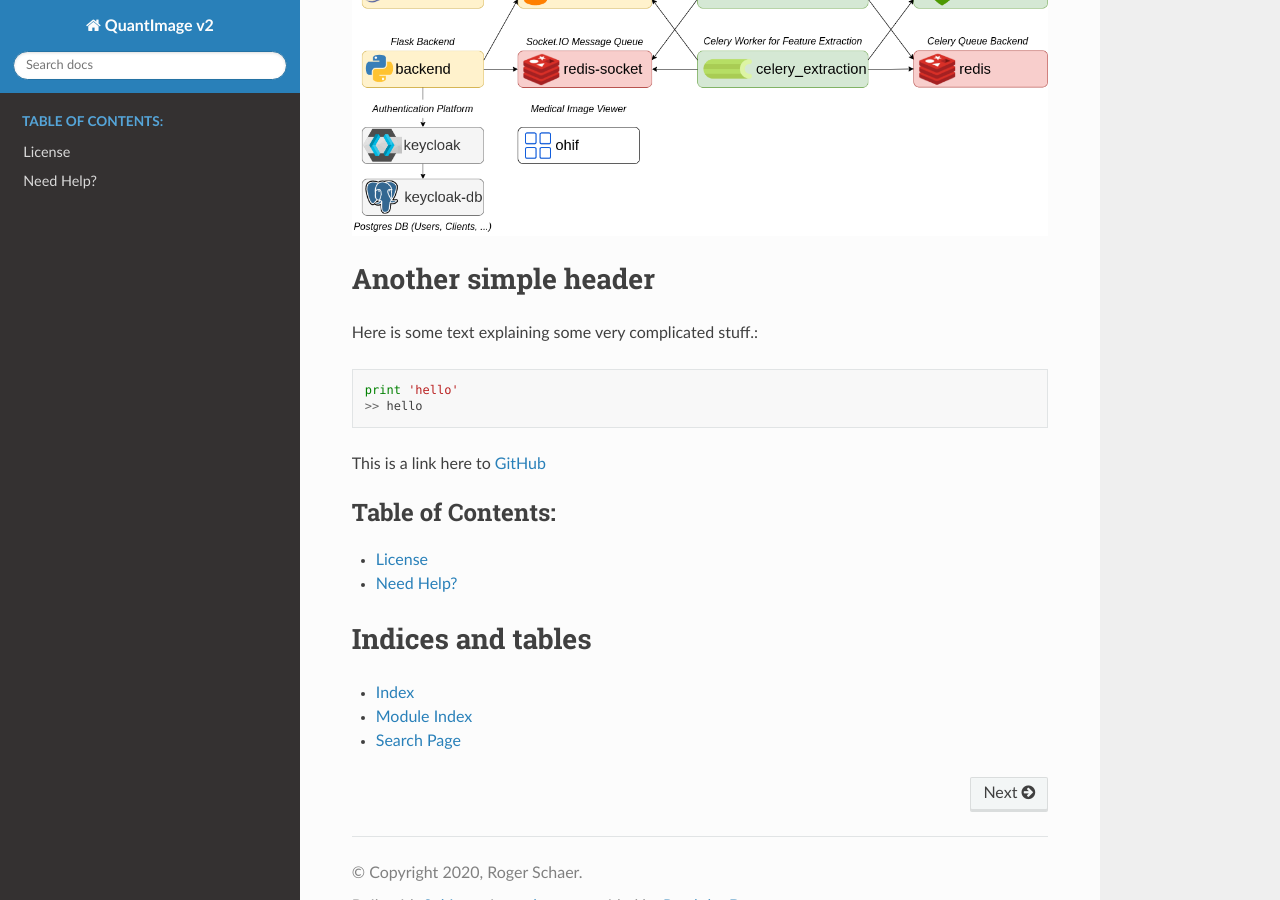
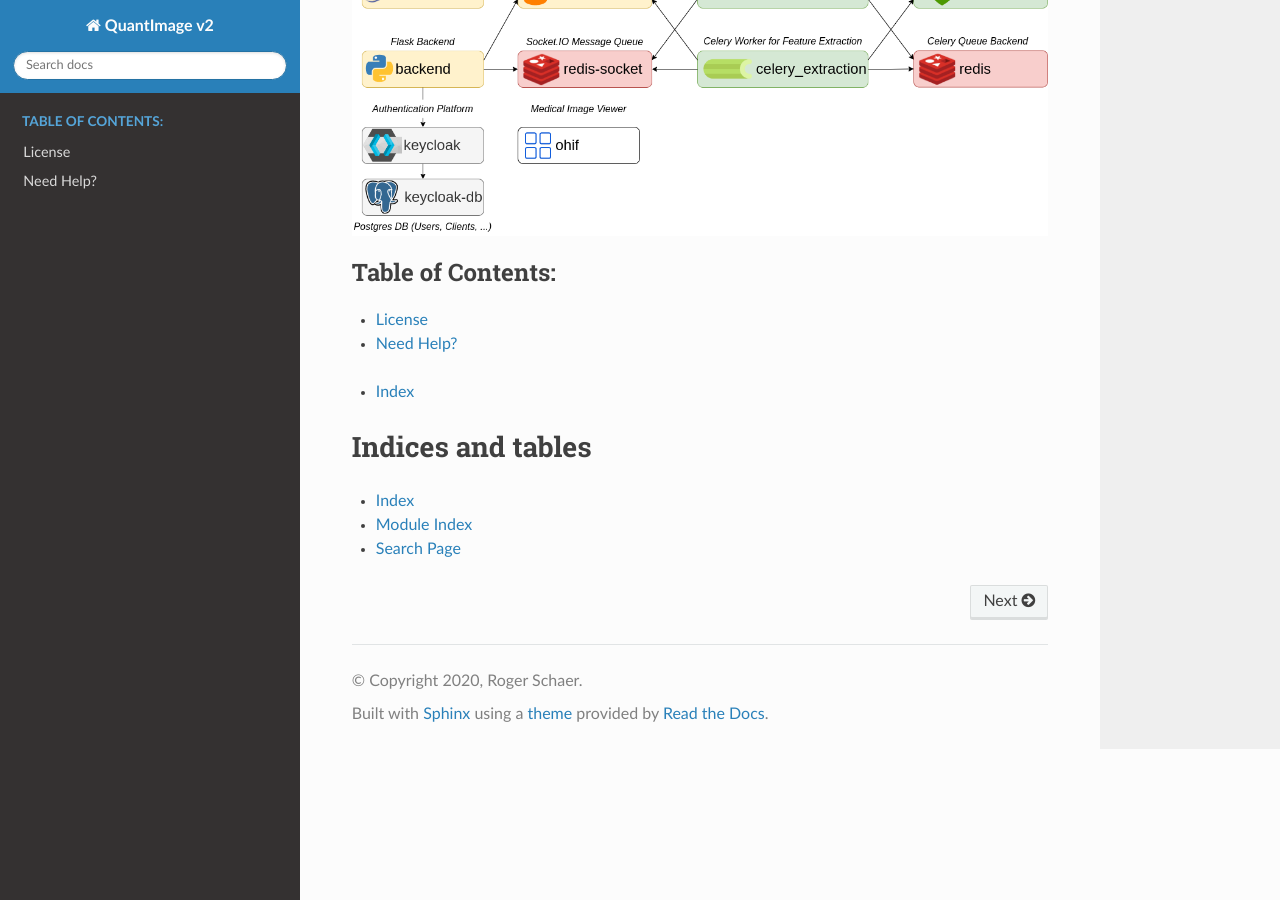
Before and after one commit to medgift/quantimage2_backend, a Sphinx documentation site: the page built from docs/source/index.rst, in a window 1280 px wide and 900 px high, scrolled down 814 px. Built offline with Sphinx 7.4.7 and the Read the Docs theme 2.0.0, drawn with Linux system fonts in a browser that asks for light colours.

```diff
--- a/docs/source/index.rst
+++ b/docs/source/index.rst
@@ -30,17 +30,6 @@ and data flows:
 
 .. image:: _static/backend-structure.png
 
-
-Another simple header
-=====================
-
-Here is some text explaining some very complicated stuff.::
-
-   print 'hello'
-   >> hello
-
-This is a link here to `GitHub <http://github.com>`_
-
 .. toctree::
    :maxdepth: 2
    :caption: Table of Contents:
```
Also changed, not shown: other parts of docs/source/index.rst (+1 -0 lines), README.md (+1 -1 lines).
